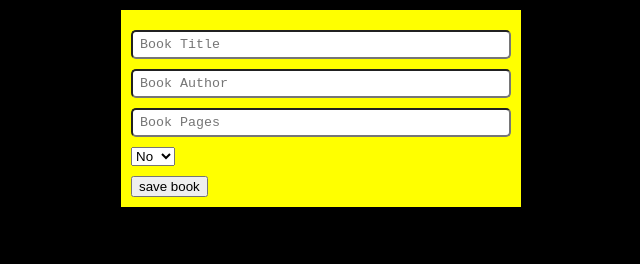
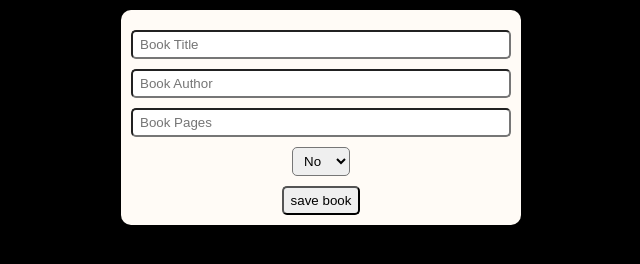
Before and after one commit to jhon741/myLibrary, a plain HTML site: page index.html in a window 1280 px wide. Both pictures are taken after a click on the button "add new book". Shown: the whole page, without its empty margins (319-959 px from the left). Drawn offline with Linux system fonts and the light colour scheme.

Commit message:
commiting all the changes made, to save it onto github and showing the project by githubpages

```diff
--- a/app.js
+++ b/app.js
@@ -7,8 +7,7 @@ function Book(title, author, pages, readed, id) {
   this.id = id
 }
 let setId = startId()
-let bookToEditId
-// let myLibrary = []
+let bookToEditId // a global varbiable
 let myLibrary = [
   {
     title:'title1',
--- a/index.html
+++ b/index.html
@@ -4,7 +4,7 @@
   <meta charset="UTF-8">
   <meta http-equiv="X-UA-Compatible" content="IE=edge">
   <meta name="viewport" content="width=device-width, initial-scale=1.0">
-  <title>Objetos</title>
+  <title>My Library</title>
   <link rel="stylesheet" href="./sytle.css">
 </head>
 <body>
@@ -15,13 +15,13 @@
   <div class="newBookModal modal">
     <form class="newBookForm" >
       <label id="bookTitle">
-        <input class='bookData' class="" type="text" name="bookTitle" placeholder="Book Title">
+        <input class='bookData' class="" type="text" name="bookTitle" placeholder="Book Title" >
       </label>
       <label id="bookAuthor">
-        <input class='bookData' type="text" name="bookAuthor" placeholder="Book Author">
+        <input required class='bookData' type="text" name="bookAuthor" placeholder="Book Author">
       </label>
       <label id="bookPages">
-        <input class='bookData' type="number" name="bookPages" placeholder="Book Pages">
+        <input required class='bookData' type="number" name="bookPages" placeholder="Book Pages">
       </label>
       <label id="wasRead">
         <select class='bookData readed' name="wasRead" >
@@ -35,13 +35,13 @@
   <div class="editBookModal modal">
     <form class="editBookForm">
       <label id="editBookTitle">
-        <input class='bookData' class="" type="text" name="editBookTitle" >
+        <input required class='bookData' class="" type="text" name="editBookTitle" >
       </label>
       <label id="editBookAuthor">
-        <input class='bookData' type="text" name="editBookAuthor">
+        <input required class='bookData' type="text" name="editBookAuthor">
       </label>
       <label id="editBookPages">
-        <input class='bookData' type="number" name="editBookPages" >
+        <input required class='bookData' type="number" name="editBookPages" >
       </label>
       <label id="editWasRead">
         <select class='bookData readed' name="editWasRead" >
@@ -54,13 +54,13 @@
   </div>
   <table id="bookTable">
     <tr class="tableHeader">
-      <th colspan="5">Books List</th>
+      <th colspan="5">BOOKS LIST</th>
     </tr>
     <tr class="tableHeader">
-      <th>Title</th>
-      <th class="tableAuthor">Author</th>
-      <th>Pages</th>
-      <th>Readed</th>
+      <th>TITLE</th>
+      <th class="tableAuthor">AUTHOR</th>
+      <th>PAGES</th>
+      <th>READED</th>
       <th>Edit/Delete</th>
     </tr>
   </table>
--- a/sytle.css
+++ b/sytle.css
@@ -18,21 +18,31 @@ h1{
 
 .addBtn {
   display: block;
+  background-color: rgb(208, 245, 133);
   margin: 10px auto;
+}
+
+button {
   padding: 5px 7px;
   border-radius: 5px;
   outline: none;
-  background-color: rgb(208, 245, 133);
+  margin-left: 5px;
+}
+
+.delBtn:hover, .editBtn:hover {
+  opacity: 0.5;
 }
 
 .addBtn:hover {
   background-color: rgb(246, 222, 114);
+  transform: scale(1.1);
 }
 
 .newBookModal form, .editBookModal form {
   width: 400px ;
   margin: 10px auto;
-  background-color: yellow;
+  border-radius: 10px;
+  background-color: rgb(255, 251, 246);
   padding: 10px;
 }
 
@@ -45,9 +55,29 @@ h1{
   padding: 5px 7px;
   width: 100%;
   border-radius: 5px;
-  font-family: 'Courier New', Courier, monospace;
+  font-family: sans-serif;
   outline: none;
 }
+
+.newBookModal form select, .editBookModal form select {
+  display: block;
+  margin: 0 auto;
+  padding: 5px 7px;
+  font-family: sans-serif;
+  border-radius: 5px;
+  cursor: pointer;
+}
+
+.newBookModal form input[type='submit'], .editBookModal form input[type='submit'] {
+  display: block;
+  margin: 0 auto;
+  padding: 5px 7px;
+  font-family: sans-serif;
+  border-radius: 5px;
+  outline: none;
+  cursor: pointer;
+}
+
 
 .readedField {
   cursor: pointer;
@@ -63,14 +93,15 @@ h1{
   background-color: rgb(246, 222, 114);
 }
 
+table, tr, th, td {
+  border-collapse: collapse;
+  padding: 5px 7px;
+}
+
 table {
   width: 100%;
   text-align: center;
-}
-
-table, tr, th, td {
-  border-collapse: collapse;
-  padding: 5px 7px;
+  border-radius: 15px;
 }
 
 button {
```
